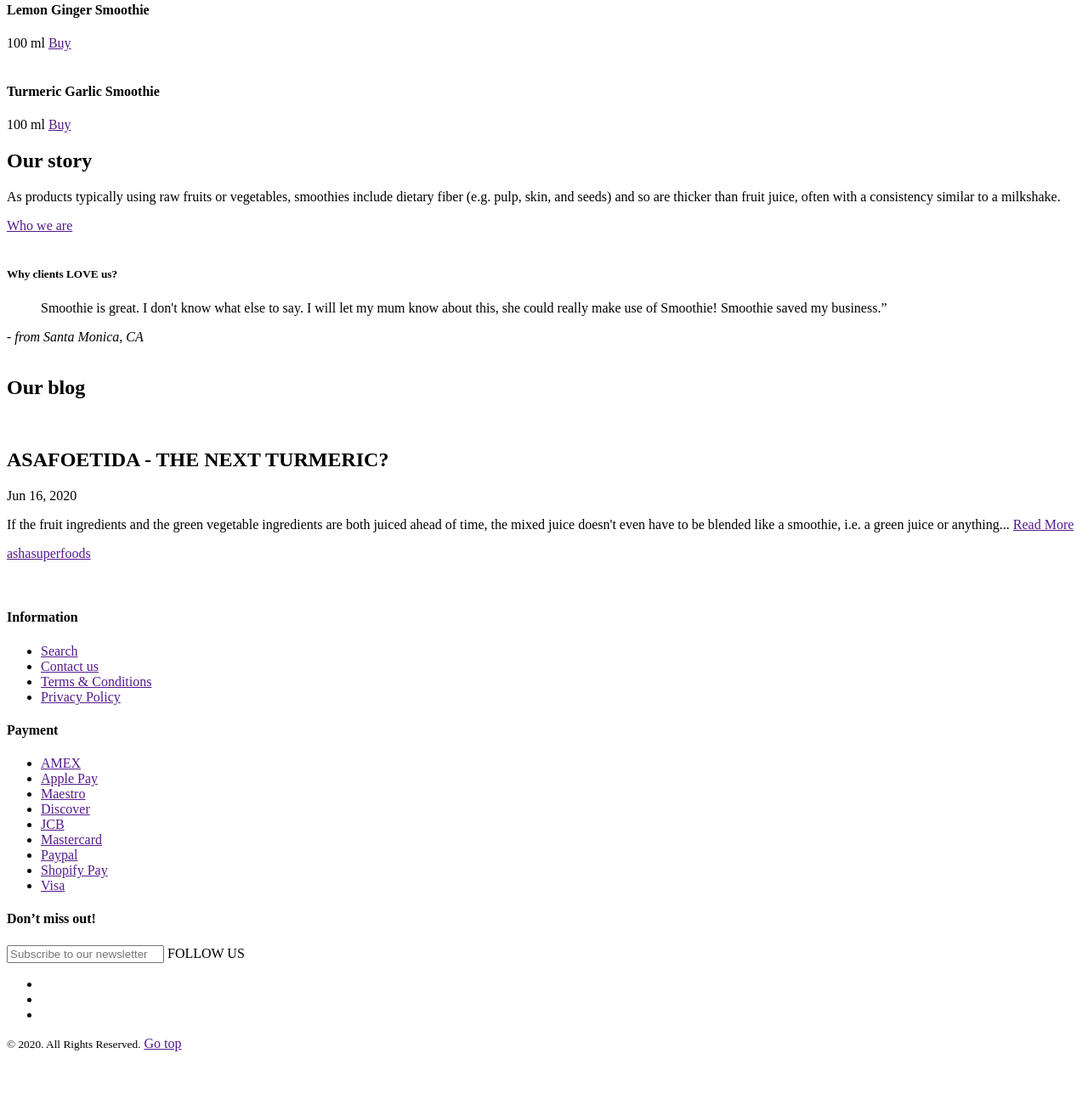
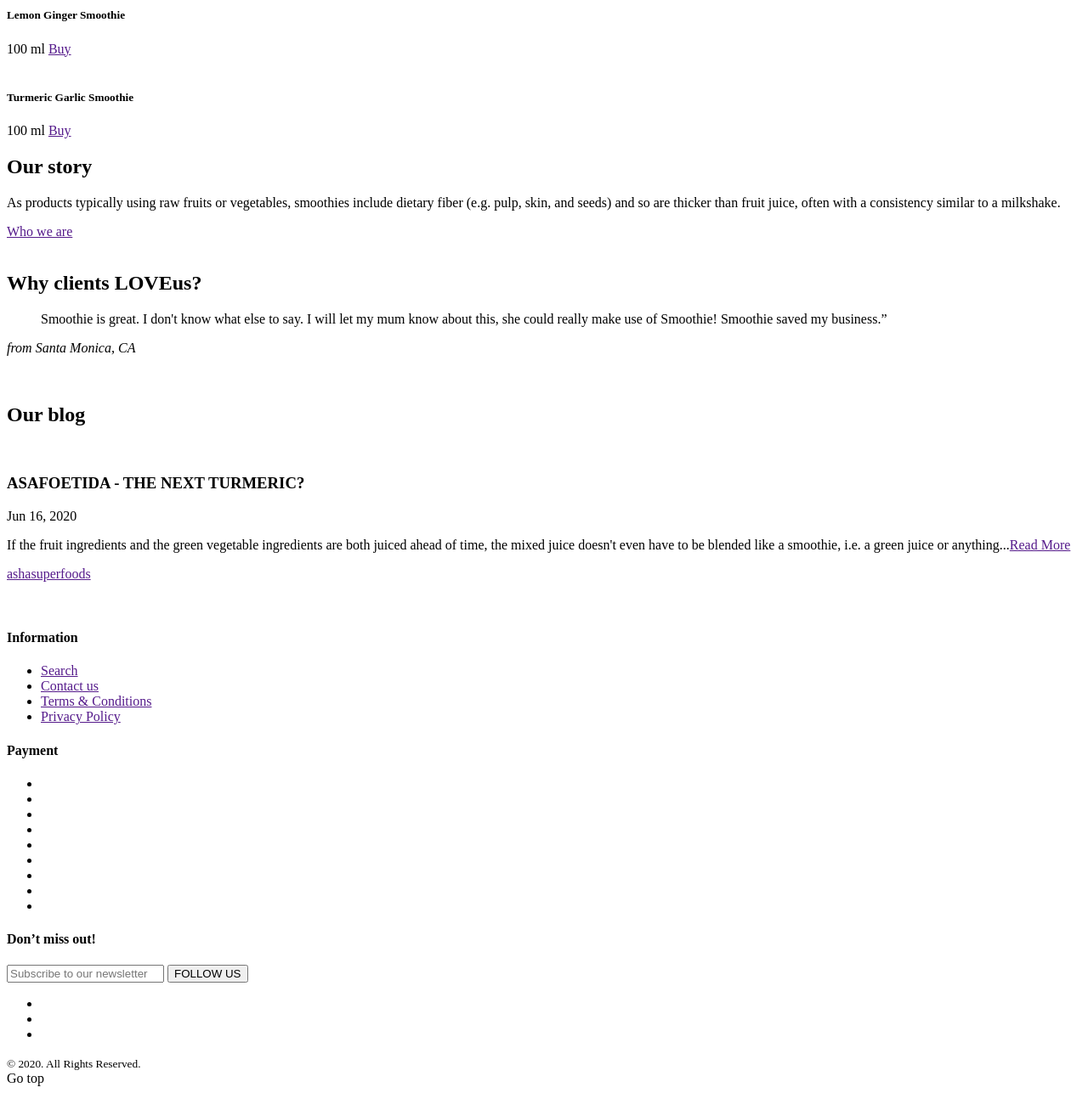
Before and after one commit to Ella0707/Smoothie, a plain HTML site: page Smoothie-project-start/index.html in a window 1280 px wide. Shown: the part 1192-2479 px from the top of the page at 85% size. Before the commit the page ends 2438 px from the top, so only its background shows below. Drawn offline with Linux system fonts and the light colour scheme.

Commit message:
Smoothie HTML

```diff
--- a/Smoothie-project-start/index.html
+++ b/Smoothie-project-start/index.html
@@ -62,8 +62,7 @@
                 nut butter, seeds, tea, chocolate, herbal supplements, or nutritional supplements.
             </p>
         </div>
-        <div class="wrapper">
-            <ul>
+            <ul class="wrapper">
                 <li><img src="" alt=""><span>Plant Based</span></li>
                 <li><img src="" alt=""><span>Vegan</span></li>
                 <li><img src="" alt=""><span>Paleo</span></li>
@@ -73,7 +72,7 @@
                 <li><img src="" alt=""><span>Ayurvedic</span></li>
                 <li><img src="" alt=""><span>Made With Love</span></li>
             </ul>
-        </div>
+
     </section>
 
     <section class="about ">
@@ -81,7 +80,7 @@
             <img src="" alt="">
         </div>
         <div>
-            <h3>What makes Smoothie an awesome drink? </h3>
+            <h2>What makes Smoothie an awesome drink? </h2>
             <ul>
                 <li>Crunchy Puffs Texture</li>
                 <li>100 Calories per drink</li>
@@ -100,45 +99,40 @@
 
         <div>
             <img src="" alt="">
-            <h4>Dark Chocolate Smoothie</h4>
+            <h5>Dark Chocolate Smoothie</h5>
             <span>100 ml</span>
             <a href="">Buy</a>
         </div>
 
         <div>
             <img src="" alt="">
-            <h4>Vegan Lettuce Smoothie</h4>
+            <h5>Vegan Lettuce Smoothie</h5>
             <span>100 ml</span>
             <a href="">Buy</a>
-
-
         </div>
 
         <div>
             <img src="" alt="">
-            <h4>Lemon Ginger Smoothie</h4>
+            <h5>Lemon Ginger Smoothie</h5>
             <span>100 ml</span>
             <a href="">Buy</a>
-
-
         </div>
 
         <div>
             <img src="" alt="">
-            <h4>Turmeric Garlic Smoothie</h4>
+            <h5>Turmeric Garlic Smoothie</h5>
             <span>100 ml</span>
             <a href="">Buy</a>
-
-
         </div>
     </section>
 
     <section class="story">
         <div>
             <h2>Our story</h2>
-            <p>As products typically using raw fruits or vegetables, smoothies include dietary fiber (e.g. pulp,
-                skin, and seeds) and so are thicker than fruit juice, often with a consistency similar to a
-                milkshake.
+            <p>As products typically using raw fruits or vegetables,
+                smoothies include dietary fiber (e.g. pulp, skin, and seeds) and
+                so are thicker than fruit juice, often with a consistency similar
+                to a milkshake.
             </p>
             <a href="">Who we are</a>
         </div>
@@ -148,13 +142,21 @@
     </section>
 
     <section class="testimonials">
-        <h5>Why clients LOVE us?</h5>
-        <div>
-            <blockquote>Smoothie is great. I don't know what else to say. I will let my mum know about this, she could
-                really make use of Smoothie! Smoothie saved my business.”</blockquote>
-            <cite>- from Santa Monica, CA</cite>
+        <h2>Why clients <span>LOVE</span>us?</h2>
+        <div class="">
+            <div>
+                <blockquote>Smoothie is great. I don't know what else to say. I will
+                    let my mum know about this, she could really make use
+                    of Smoothie! Smoothie saved my business.”</blockquote>
+                <cite> from Santa Monica, CA</cite>
+            </div>
+            <img src="" alt="">
         </div>
-        <img src="" alt="">
+
+        <div class="controls">
+            <a href=""><img src="" alt=""></a>
+            <a href=""><img src="" alt=""></a>
+        </div>
     </section>
 
     <section class="blog">
@@ -165,33 +167,29 @@
             </div>
             <div>
                 <article>
-                    <h2>ASAFOETIDA - THE NEXT TURMERIC?</h2>
+                    <h1>ASAFOETIDA - THE NEXT TURMERIC?</h1>
                     <time class="data" datetime="2020-06-16">Jun 16, 2020</time>
-                    <p>If the fruit ingredients and the green vegetable ingredients are both juiced ahead of time, the
-                        mixed
-                        juice doesn't even have to be blended like a smoothie, i.e. a green juice or anything...
-                        <a href="">Read More</a>
+                    <p>If the fruit ingredients and the green vegetable
+                        ingredients are both juiced ahead of time, the mixed juice
+                        doesn't even have to be blended like a smoothie, i.e. a
+                        green juice or anything...<a href="">Read More</a>
                     </p>
                 </article>
             </div>
         </div>
     </section>
     <section class="instagram">
+        <a href=""><img src="" alt="">ashasuperfoods</a>
         <div>
-            <a href=""><img src="" alt="">ashasuperfoods</a>
-        </div>
-        <div>
-           <a href=""><img src="" alt=""></a>
-           <a href=""><img src="" alt=""></a>
-           <a href=""><img src="" alt=""></a>
-           <a href=""><img src="" alt=""></a>
-           <a href=""><img src="" alt=""></a>
-           <a href=""><img src="" alt=""></a>
+            <img src="" alt="">
+            <img src="" alt="">
+            <img src="" alt="">
+            <img src="" alt="">
+            <img src="" alt="">
         </div>
     </section>
 
     <footer>
-
         <div class="footer top">
             <div>
                 <img class="logo" src="" alt="">
@@ -210,22 +208,24 @@
             <div>
                 <h4>Payment</h4>
                 <ul>
-                    <li><a href="">AMEX<img src="" alt=""></a></li>
-                    <li><a href="">Apple Pay<img src="" alt=""></a></li>
-                    <li><a href="">Maestro<img src="" alt=""></a></li>
-                    <li><a href="">Discover<img src="" alt=""></a></li>
-                    <li><a href="">JCB<img src="" alt=""></a></li>
-                    <li><a href="">Mastercard<img src="" alt=""></a></li>
-                    <li><a href="">Paypal<img src="" alt=""></a></li>
-                    <li><a href="">Shopify Pay<img src="" alt=""></a></li>
-                    <li><a href="">Visa<img src="" alt=""></a></li>
+                    <li><img src="" alt=""></li>
+                    <li><img src="" alt=""></li>
+                    <li><img src="" alt=""></li>
+                    <li><img src="" alt=""></li>
+                    <li><img src="" alt=""></li>
+                    <li><img src="" alt=""></li>
+                    <li><img src="" alt=""></li>
+                    <li><img src="" alt=""></li>
+                    <li><img src="" alt=""></li>
                 </ul>
             </div>
 
             <div>
                 <h4>Don’t miss out!</h4>
-                <input type="text" placeholder="Subscribe to our newsletter">
-                <span>FOLLOW US</span>
+                <form action="">
+                    <input type="text" placeholder="Subscribe to our newsletter">
+                    <input type="submit" value="FOLLOW US">
+                </form>
                 <div class="social">
                     <ul>
                         <li><a href=""><img src="" alt=""></a></li>
@@ -237,15 +237,14 @@
             </div>
         </div>
 
-
         <div class="footer down">
             <small>© 2020. All Rights Reserved.</small>
-            <a href="">Go top</a>
+            <div class="">
+                <a href="#"></a>
+                <span>Go top</span>
+            </div>
         </div>
-
     </footer>
 
 </body>
-
-
 </html>
```
